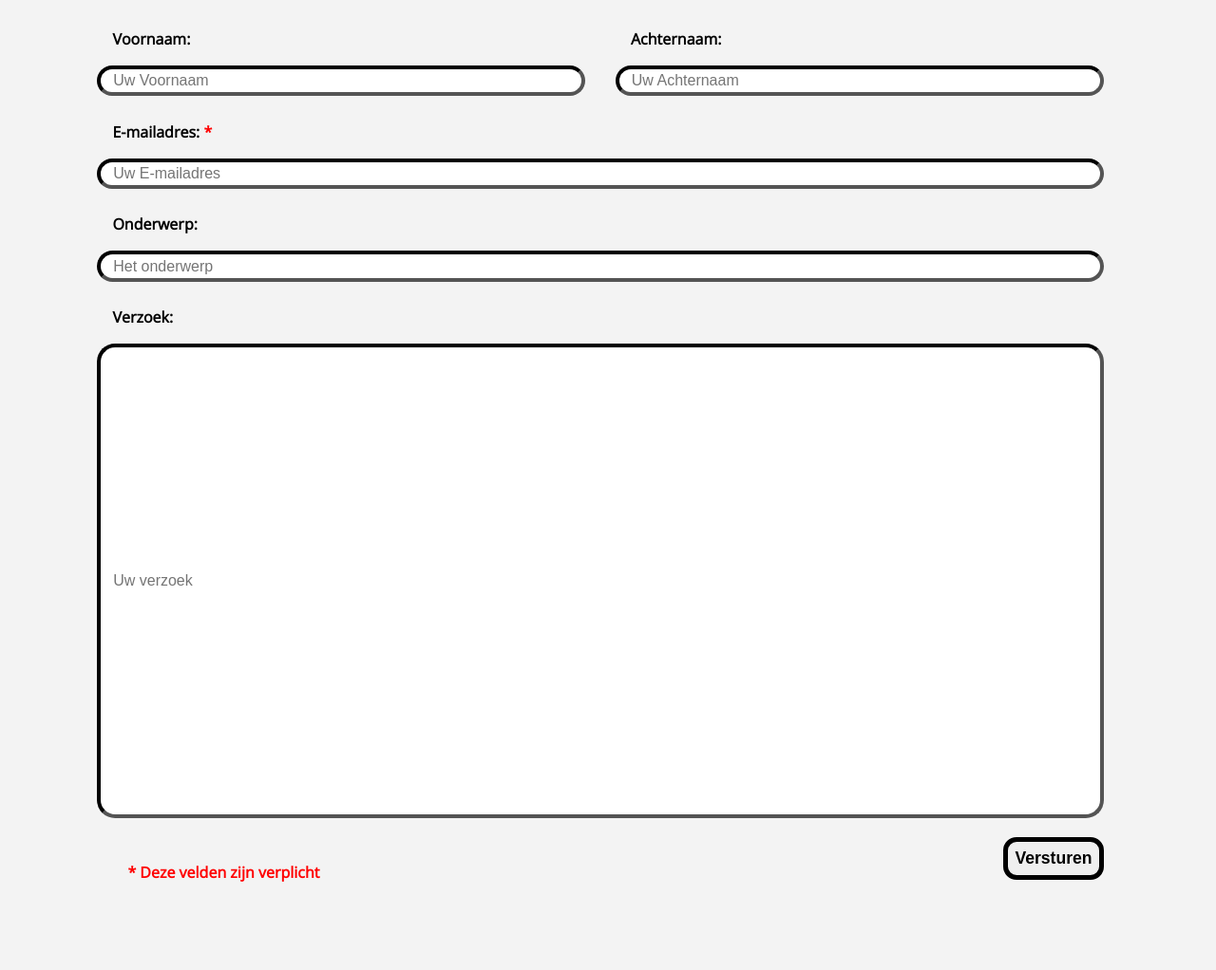
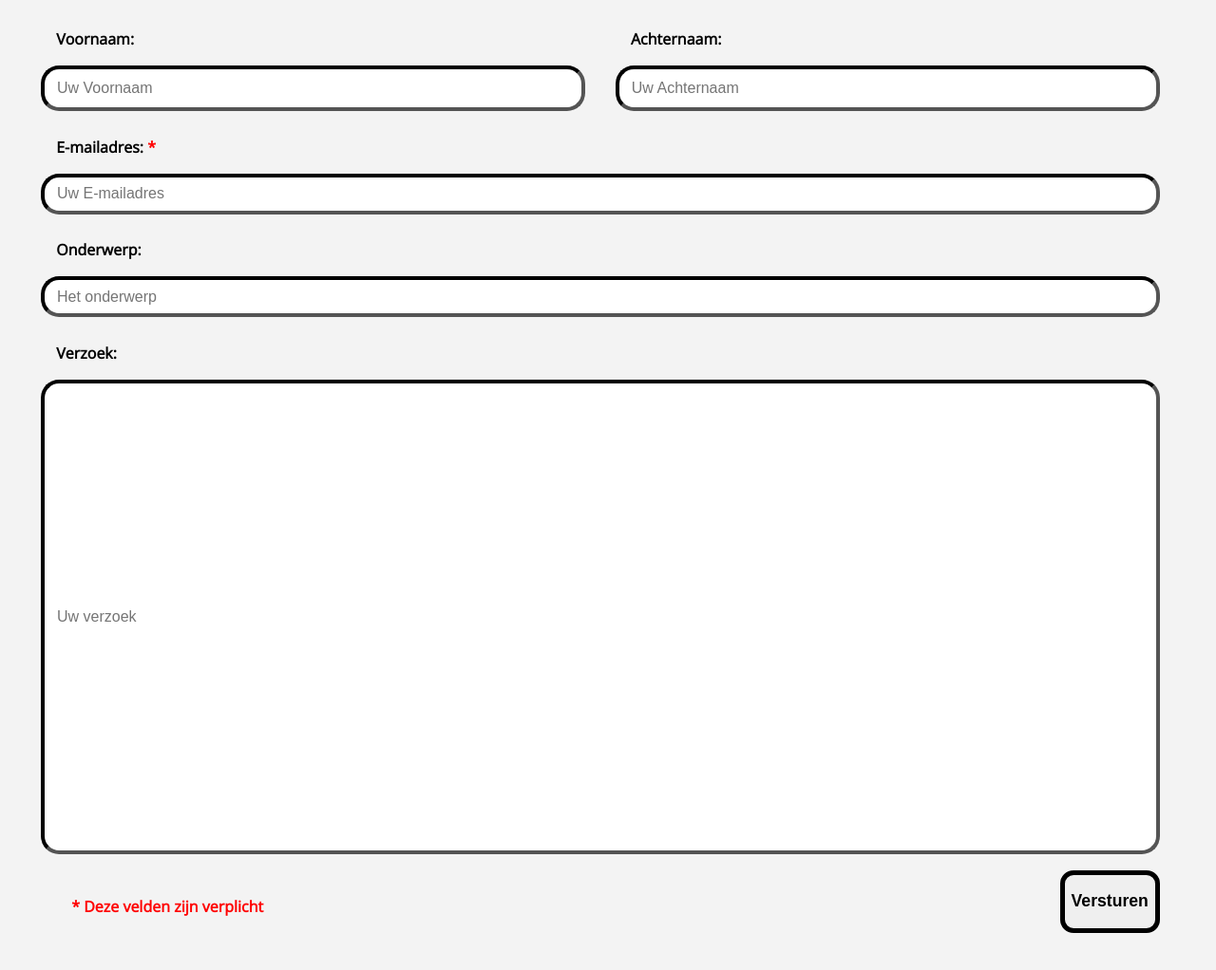
Before and after one commit to tijnvrusch/basiswebsite, a plain HTML site: page contact.html in a window 1280 px wide. Shown: the part 450-1472 px from the top of the page at 95% size. Drawn offline with nearby package versions, Linux system fonts and the light colour scheme.

Commit message:
Screenshots bijgevoegd + aanpassingen dark mode

```diff
--- a/styles/style.css
+++ b/styles/style.css
@@ -432,20 +432,20 @@ article button {
 
 #contactoverzichtTitel {
 	line-height: 1.5;
+	margin-left: 10em;
+}
+
+#contactoverzichtTitel h2 {
 }
 
 #contactOverzicht {
 	line-height: 1.5;
 	display:block;
-	padding: 0 8% 0 8%;
+	padding: 0 2.7em 0 2.7em;
 }
 
 #contactForm {
 
-}
-
-#contactOverzicht form {
-	margin: 0;
 }
 
 #formFlex {
@@ -461,21 +461,21 @@ article button {
 }
 
 #formFlex div input {
-	height: 2em;
+	height: 3em;
 	min-width: 100%;
 }
 
 #formBlock {
 	display: block;
+	height: 3em;
+	padding-left: 0;
 }
 
 section#formFlex {
 	padding-left: 0
 }
 
-section#formBlock {
-	padding-left: 0;
-}
+
 
 
 #contactOverzicht form button {
@@ -484,7 +484,6 @@ section#formBlock {
 	padding: 0.4em;
 	font-weight: bold;
 	font-size: 1.1em;
-	margin-bottom: 30em;
 }
 
 #contactOverzicht form button:hover {
@@ -528,8 +527,10 @@ section#formBlock {
 
 #flexButton {
 	display: flex;
-	margin-top: 1.2em;
 	justify-content: space-between;
+	margin-top: 47em;
+	padding-bottom: 6em;
+
 }
 
 #flexButton button {
@@ -683,7 +684,7 @@ section#formBlock {
 		color: var(--background-color-dark);
 		background-color: var(--background-color-dark);
 		border-color: var(--background-color-light);
-		/* HIER FILTER: INVERT(0) WEBHALEN FIXTE THE ISSUE  */
+		/* HIER FILTER: INVERT(0) WEBHALEN FIXTE DE ISSUE OMG ZO VEEL WASTED TIME */
 		/* filter: invert(0); */
 	}
 
```
Also changed, not shown: readme-images/IMG_0700.jpg (added), readme-images/screenshot-contact.png (added), 4 other files.
